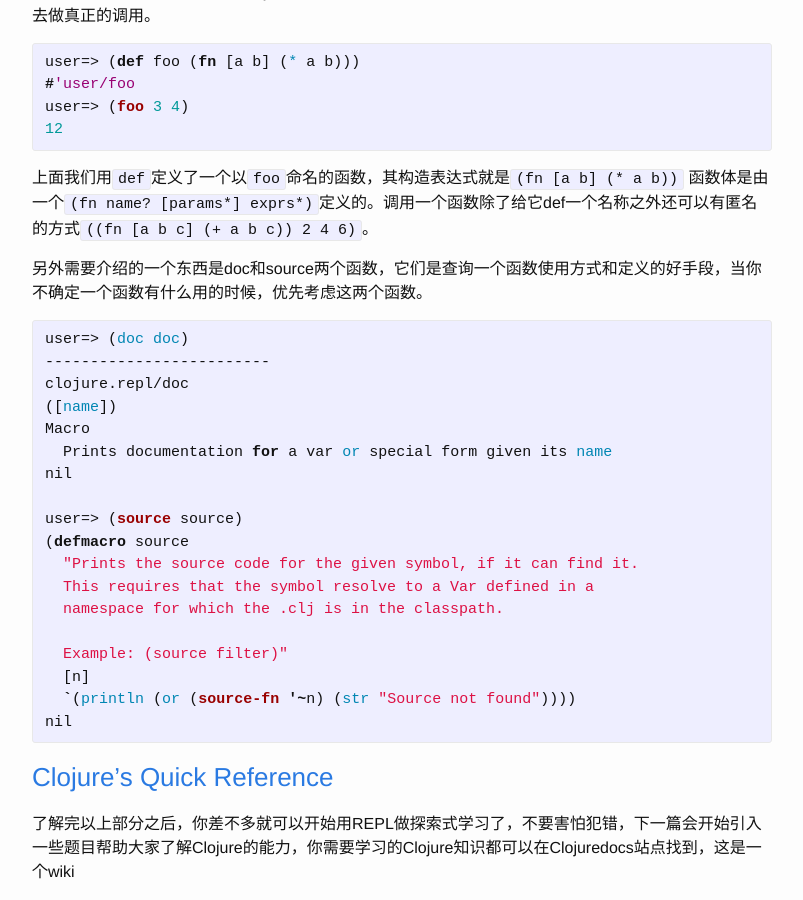
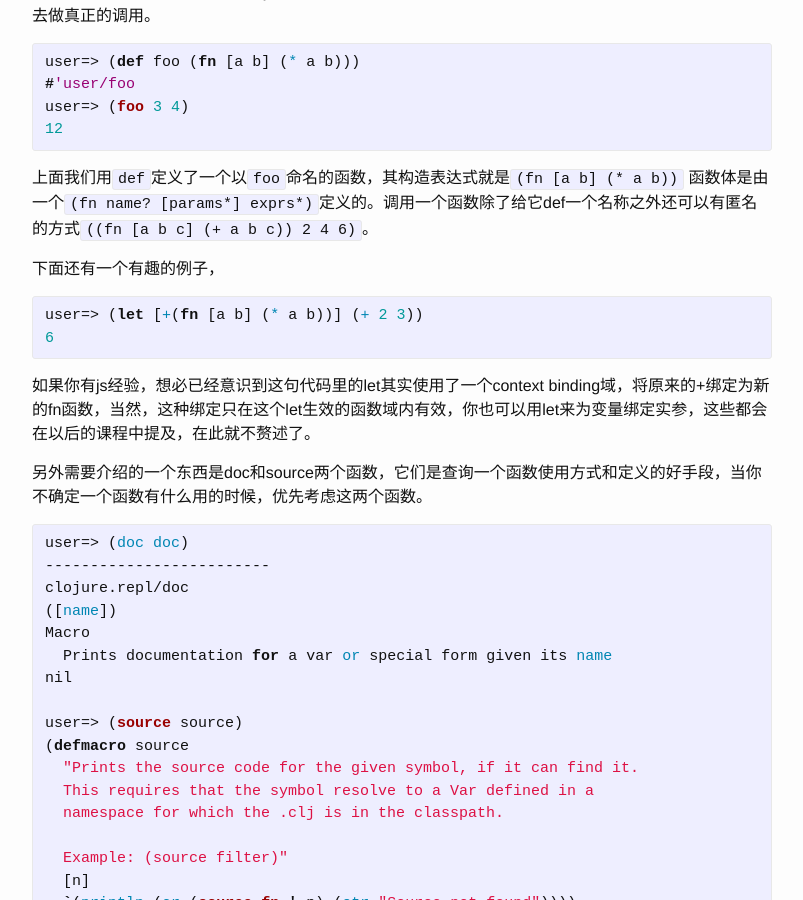
Before and after one commit to tcz001/tcz001.github.io, a Jekyll site: the page built from _posts/2014-12-02-clojure-101-01.markdown, in a window 1280 px wide and 900 px high, scrolled down 2682 px. Shown: the whole window, without its empty margins (238-1041 px from the left). Built offline with Jekyll 4.4.1, drawn with Linux system fonts in a browser that asks for light colours.

Commit message:
Updated 2014-12-02-clojure-101-01.markdown

```diff
--- a/_posts/2014-12-02-clojure-101-01.markdown
+++ b/_posts/2014-12-02-clojure-101-01.markdown
@@ -137,6 +137,15 @@ user=> (foo 3 4)
 上面我们用`def`定义了一个以`foo`命名的函数，其构造表达式就是`(fn [a b] (* a b))`
 函数体是由一个`(fn name? [params*] exprs*)`定义的。调用一个函数除了给它def一个名称之外还可以有匿名的方式`((fn [a b c] (+ a b c)) 2 4 6)`。
 
+下面还有一个有趣的例子，
+
+{% highlight clojure %}
+user=> (let [+(fn [a b] (* a b))] (+ 2 3))
+6
+{% endhighlight %}
+
+如果你有js经验，想必已经意识到这句代码里的let其实使用了一个context binding域，将原来的+绑定为新的fn函数，当然，这种绑定只在这个let生效的函数域内有效，你也可以用let来为变量绑定实参，这些都会在以后的课程中提及，在此就不赘述了。
+
 另外需要介绍的一个东西是doc和source两个函数，它们是查询一个函数使用方式和定义的好手段，当你不确定一个函数有什么用的时候，优先考虑这两个函数。
 {% highlight clojure %}
 user=> (doc doc)
```
